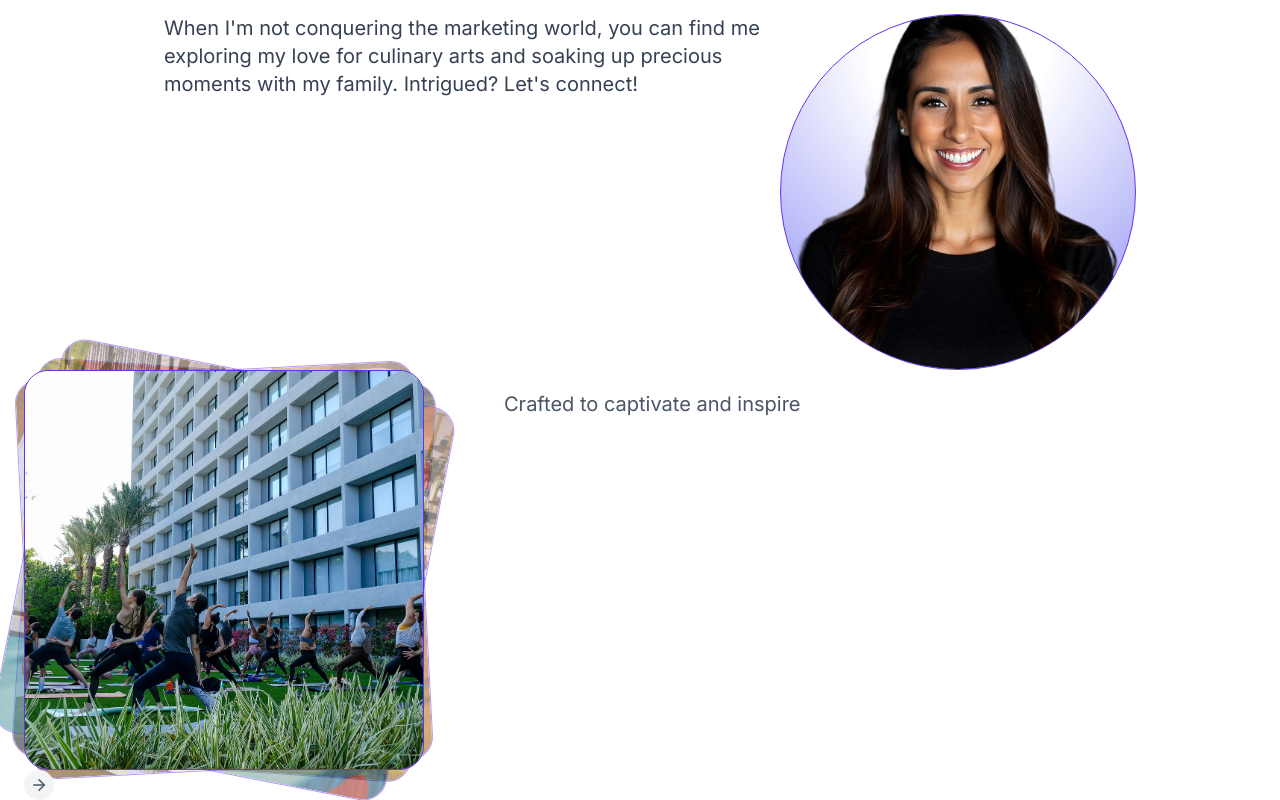
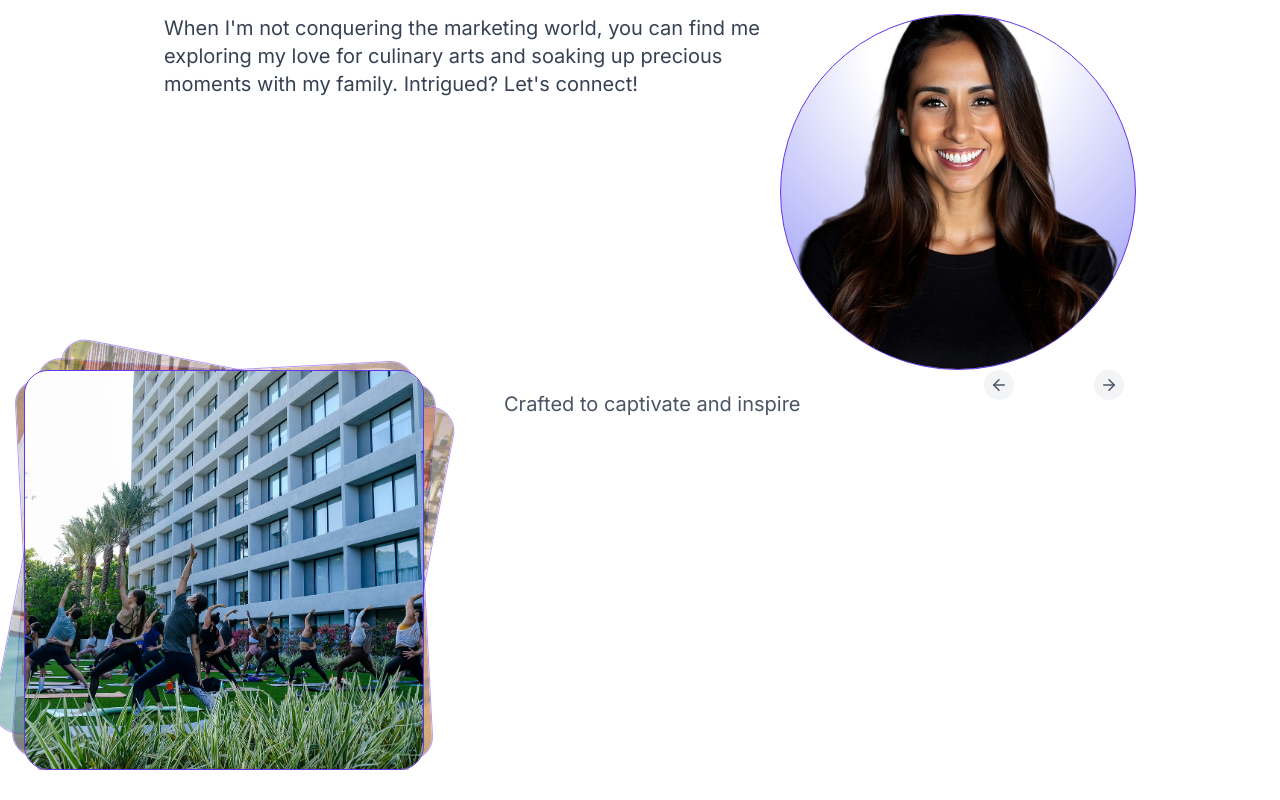
Before and after one commit to rubenaguilardev/social_buffington_rt, a React (Vite) app: page / in a window 1280 px wide. Shown: the part 870-1670 px from the top of the page. After the commit the page ends 1640 px from the top, so only its background shows below. Built offline with nearby package versions, Linux system fonts and the light colour scheme.

Commit message:
add skills section

```diff
--- a/src/components/Skills.jsx
+++ b/src/components/Skills.jsx
@@ -24,7 +24,7 @@ const Skills = () => {
     const prevImage = () => setIndex(prev => prev === 0 ? images.length - 1 : prev - 1)
 
     return (
-        <section className="relative">
+        <section className="relative flex flex-col">
             <div className="flex gap-x-20 lg:items-start items-center lg:flex-row flex-col">
                 <div className="sm:w-[400px] sm:h-[400px] w-[300px] h-[300px] relative">
                     {images}
@@ -32,8 +32,7 @@ const Skills = () => {
                 <div className="relative sm:w-[400px] w-[320px] mt-22 lg:mt-5">
                     {descriptions}
                 </div>
-            </div>
-            <div className="absolute flex bottom-0 lg:-bottom-20 left-1/2 -translate-1/2 gap-x-5">
+                <div className="">
                 <button className="bg-gray-100 p-1.5 cursor-pointer rounded-full text-gray-600
                 hover:bg-gray-200 transition-colors" onClick={prevImage}>
                     <ArrowLeft size={18}/>
@@ -45,6 +44,8 @@ const Skills = () => {
                     <ArrowRight size={18}/>
                 </button>
             </div>
+            </div>
+
         </section>
     )
 }
```
